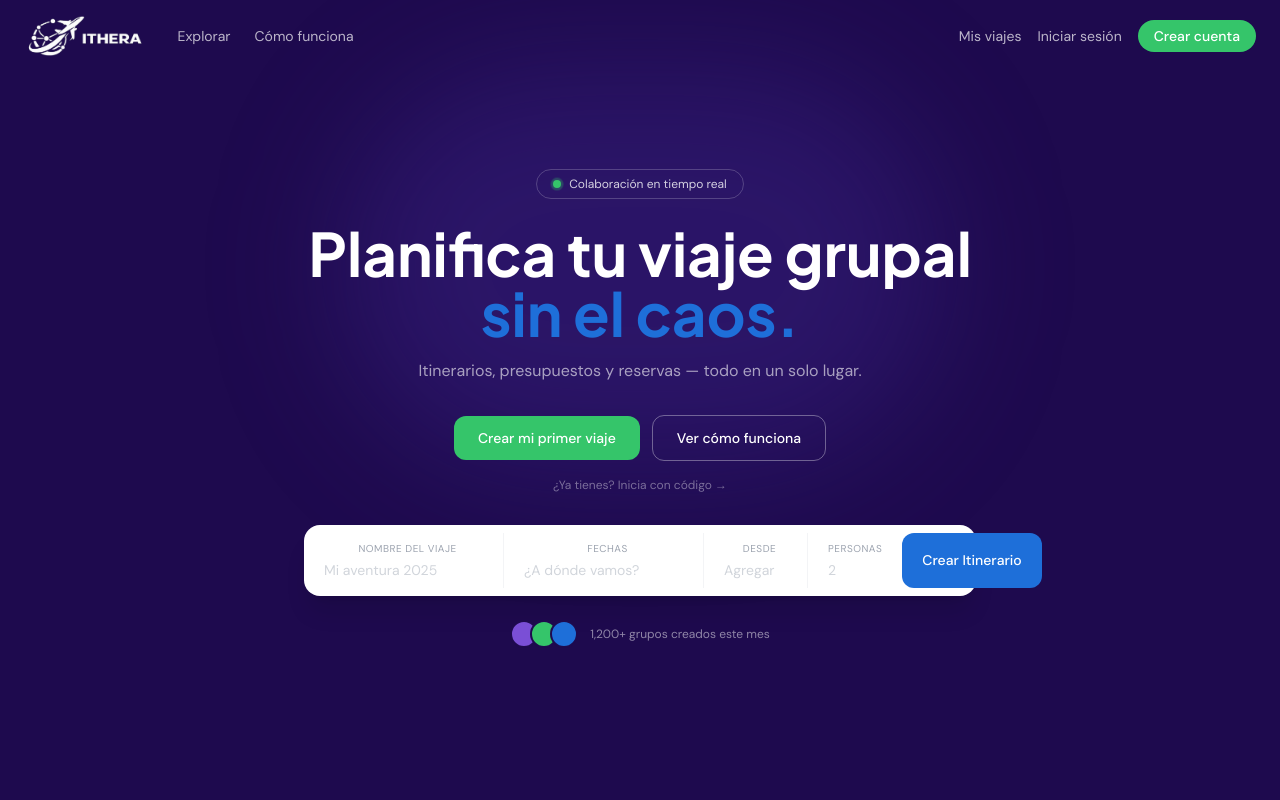
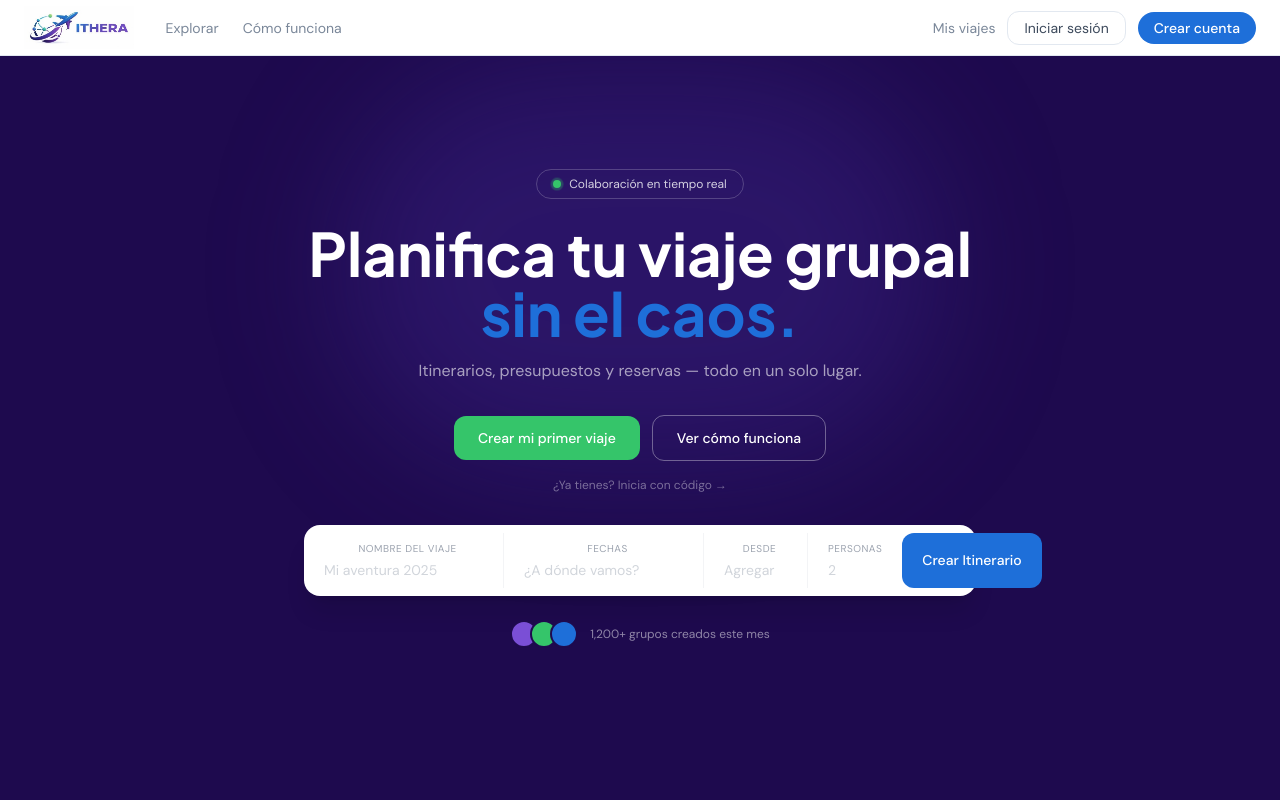
Before and after one commit to SBryantAyala/ithera-frontend, a React (Vite) app: page / in a window 1280 px wide. Shown: the top 800 px of the page. Built offline with nearby package versions, Linux system fonts and the light colour scheme.

Commit message:
feat: navbar variante clara según design system v2

```diff
--- a/src/pages/Landing/LandingPage.tsx
+++ b/src/pages/Landing/LandingPage.tsx
@@ -53,24 +53,26 @@ function LandingNavbar() {
   }, [])
 
   return (
-    <nav className={`fixed top-0 left-0 right-0 z-50 px-6 py-3 flex items-center transition-all duration-300 ${
-      scrolled ? 'bg-[#1E0A4E] backdrop-blur-md shadow-md' : 'bg-transparent'
+    <nav className={`fixed top-0 left-0 right-0 z-50 h-14 bg-white border-b border-[#E2E8F0] px-6 flex items-center transition-shadow duration-300 ${
+      scrolled ? 'shadow-sm' : ''
     }`}>
       <a href="#" className="shrink-0">
-        <Logo variant="white" height={48} />
+        <Logo variant="color" height={44} />
       </a>
 
       <div className="hidden md:flex items-center gap-6 ml-8">
-        <a href="#features" className="font-body text-sm text-white/70 hover:text-white transition-colors">Explorar</a>
-        <a href="#how" className="font-body text-sm text-white/70 hover:text-white transition-colors">Cómo funciona</a>
+        <a href="#features" className="font-body text-sm text-[#7A8799] hover:text-[#1E0A4E] transition-colors">Explorar</a>
+        <a href="#how" className="font-body text-sm text-[#7A8799] hover:text-[#1E0A4E] transition-colors">Cómo funciona</a>
       </div>
 
-      <div className="ml-auto flex items-center gap-4">
-        <a href="#" className="hidden md:block font-body text-sm text-white/70 hover:text-white transition-colors">Mis viajes</a>
-        <a href="#" className="font-body text-sm text-white/70 hover:text-white transition-colors">Iniciar sesión</a>
-        <button className="font-body text-sm font-medium bg-green text-white rounded-full px-4 py-1.5 hover:opacity-90 transition-opacity">
+      <div className="ml-auto flex items-center gap-3">
+        <a href="#" className="hidden md:block font-body text-sm text-[#7A8799] hover:text-[#1E0A4E] transition-colors">Mis viajes</a>
+        <a href="/login" className="font-body text-sm border border-[#E2E8F0] text-[#3D4A5C] rounded-lg px-4 py-1.5 hover:border-[#1E6FD9] hover:text-[#1E6FD9] transition-colors">
+          Iniciar sesión
+        </a>
+        <a href="/register" className="font-body text-sm font-medium bg-[#1E6FD9] text-white rounded-full px-4 py-1.5 hover:opacity-90 transition-opacity">
           Crear cuenta
-        </button>
+        </a>
       </div>
     </nav>
   )
```
